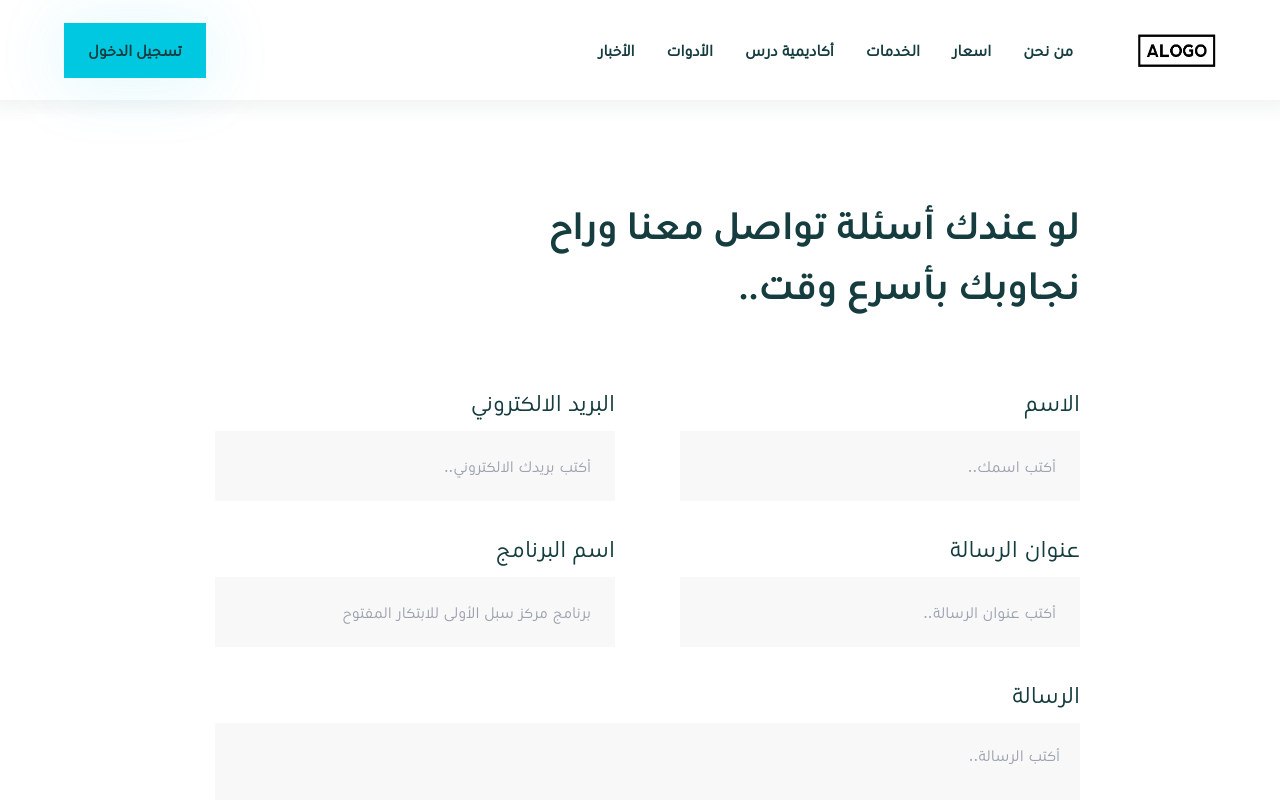
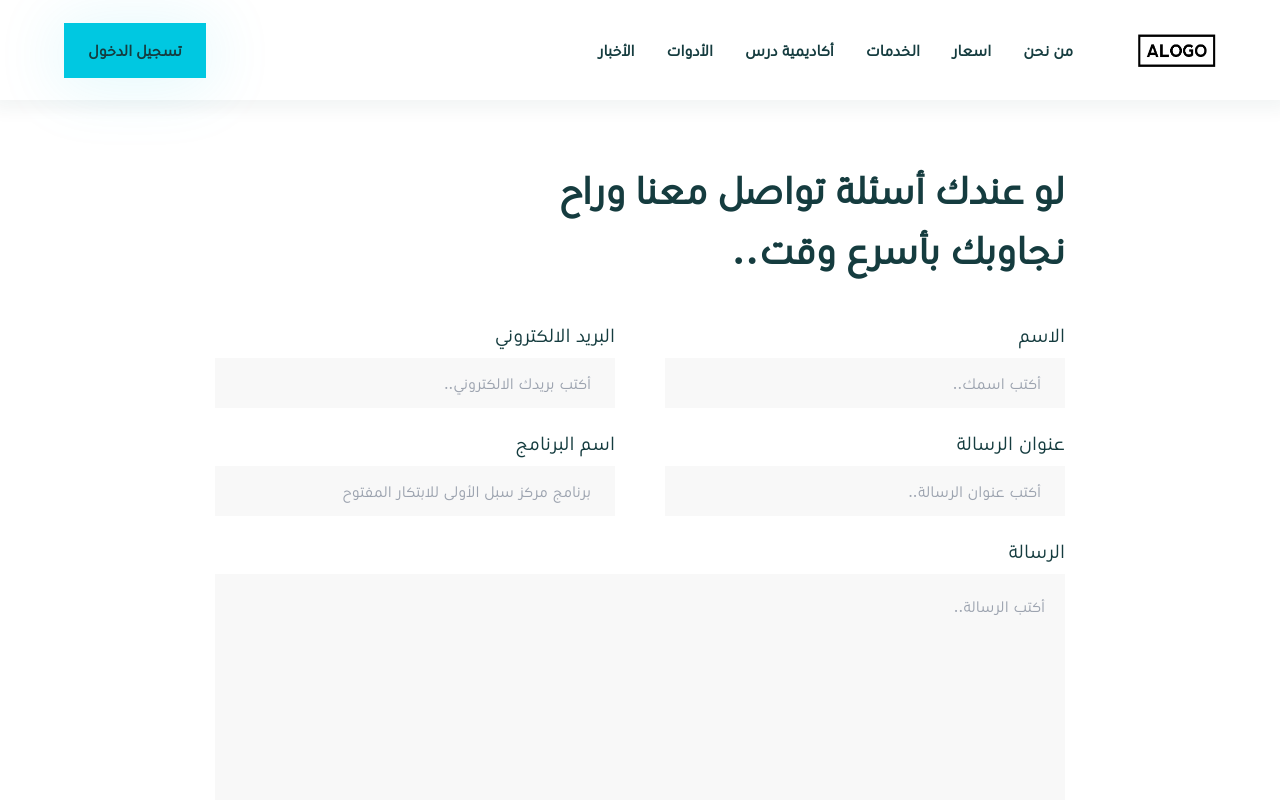
Before and after one commit to waelbenmustapha/lms_fiverr, a React (Create React App) app: page /contact-us in a window 1280 px wide. Shown: the top 800 px of the page. Built offline with nearby package versions, Linux system fonts and the light colour scheme.

Commit message:
fixing contact us design

```diff
--- a/src/index.css
+++ b/src/index.css
@@ -6,8 +6,7 @@
   .logo {
     @apply w-[90px] h-[35px] cursor-pointer;
   }
-  .input-formit{
-    @apply px-6 h-[70px] w-[400px] mediamax-1079:w-[300px] mediamax-1079:h-[60px] mediamax-767:w-[200px] mediamax-650:w-full  bg-[#F8F8F8] focus:bg-white outline-none focus:border-[1px] focus:border-[#203B3E];
+  .input-formit {
+    @apply px-6 h-[50px] w-[400px] mediamax-1079:w-[300px] mediamax-767:w-[200px] mediamax-650:w-full  bg-[#F8F8F8] focus:bg-white outline-none focus:border-[1px] focus:border-[#203B3E];
   }
-
 }
--- a/src/screens/contactForm/ContactForm.js
+++ b/src/screens/contactForm/ContactForm.js
@@ -2,8 +2,8 @@ import React from "react";
 import { Formik } from "formik";
 function ContactForm() {
   return (
-    <div className="pr-[200px]  mediamax-1079:pr-[100px]  mediamax-1079:pt-[50px] mediamax-860:pr-[50px] mediamax-860:pt-[25px] pt-[100px] mb-[120px]">
-      <p className="w-[60%] text-[40px] mediamax-1023:text-[35px] mediamax-860:text-[27px] mediamax-650:[20px] mediamax-550:text-[18px]  font-[bold] media mb-[65px]">
+    <div className="mx-auto max-w-[850px]  mediamax-1079:pt-[40px] mediamax-860:pt-[20px] pt-[60px] mb-[100px]">
+      <p className="max-w-[550px] text-[40px] mediamax-1023:text-[28px] mediamax-860:text-[24px] font-bold mb-[40px]">
         لو عندك أسئلة تواصل معنا وراح نجاوبك بأسرع وقت..
       </p>
       <Formik
@@ -30,11 +30,11 @@ function ContactForm() {
           isSubmitting,
           /* and other goodies */
         }) => (
-          <form >
+          <form>
             <div className="w-fit mediamax-650:w-[80%]">
-            <div className="flex flex-row mediamax-650:flex-col mediamax-650:gap-[15px] gap-[65px] mb-[30px]">
+              <div className="flex flex-row mediamax-650:flex-col mediamax-650:gap-[15px] gap-[50px] mb-[20px]">
                 <div>
-                <p className="text-[24px] text-primary-color mb-[10px] mediamax-1023:text-[21px] mediamax-860:text-[18px] mediamax-550:text-[14px]">
+                  <p className="text-[20px] text-primary-color mb-[8px]">
                     الاسم
                   </p>
                   <input
@@ -47,7 +47,7 @@ function ContactForm() {
                   />
                 </div>
                 <div>
-                <p className="text-[24px] text-primary-color mb-[10px] mediamax-1023:text-[21px] mediamax-860:text-[18px] mediamax-550:text-[14px]">
+                  <p className="text-[20px] text-primary-color mb-[8px]">
                     البريد الالكتروني
                   </p>
                   <input
@@ -60,9 +60,9 @@ function ContactForm() {
                   />
                 </div>
               </div>
-            <div className="flex flex-row mediamax-650:flex-col mediamax-650:gap-[15px] gap-[65px] mb-[30px]">
+              <div className="flex flex-row mediamax-650:flex-col mediamax-650:gap-[15px] gap-[50px] mb-[20px]">
                 <div>
-                <p className="text-[24px] text-primary-color mb-[10px] mediamax-1023:text-[21px] mediamax-860:text-[18px] mediamax-550:text-[14px]">
+                  <p className="text-[20px] text-primary-color mb-[8px]">
                     عنوان الرسالة
                   </p>
                   <input
@@ -75,7 +75,7 @@ function ContactForm() {
                   />
                 </div>
                 <div>
-                <p className="text-[24px] text-primary-color mb-[10px] mediamax-1023:text-[21px] mediamax-860:text-[18px] mediamax-550:text-[14px]">
+                  <p className="text-[20px] text-primary-color mb-[8px]">
                     اسم البرنامج{" "}
                   </p>
                   <input
@@ -89,7 +89,9 @@ function ContactForm() {
                 </div>
               </div>
               <div className=" w-full flex flex-col ">
-            <p className="text-[24px] text-primary-color mb-[10px] mediamax-1023:text-[21px] mediamax-860:text-[18px] mediamax-550:text-[14px]">الرسالة </p>
+                <p className="text-[20px] text-primary-color mb-[8px]">
+                  الرسالة
+                </p>
                 <textarea
                   className="input-formit w-full  h-[270px] mb-[30px]  p-5"
                   placeholder="أكتب الرسالة.."
@@ -98,12 +100,16 @@ function ContactForm() {
                   onBlur={handleBlur}
                   value={values.message}
                 />
-            <div onClick={()=>handleSubmit()} className="bg-[#00EC8B] self-end w-[280px] flex justify-center items-center  h-[60px] ">
-                <p className="text-[20px] font-[bold] text-primary-color">submit</p>
+                <div
+                  onClick={() => handleSubmit()}
+                  className="bg-[#00EC8B] self-end h-[50px] w-[280px] flex justify-center items-center"
+                >
+                  <p className="text-[20px] font-[bold] text-primary-color">
+                    submit
+                  </p>
                 </div>
               </div>
             </div>
-
           </form>
         )}
       </Formik>
```
Lines whose indentation alone changed are shown as unchanged.
